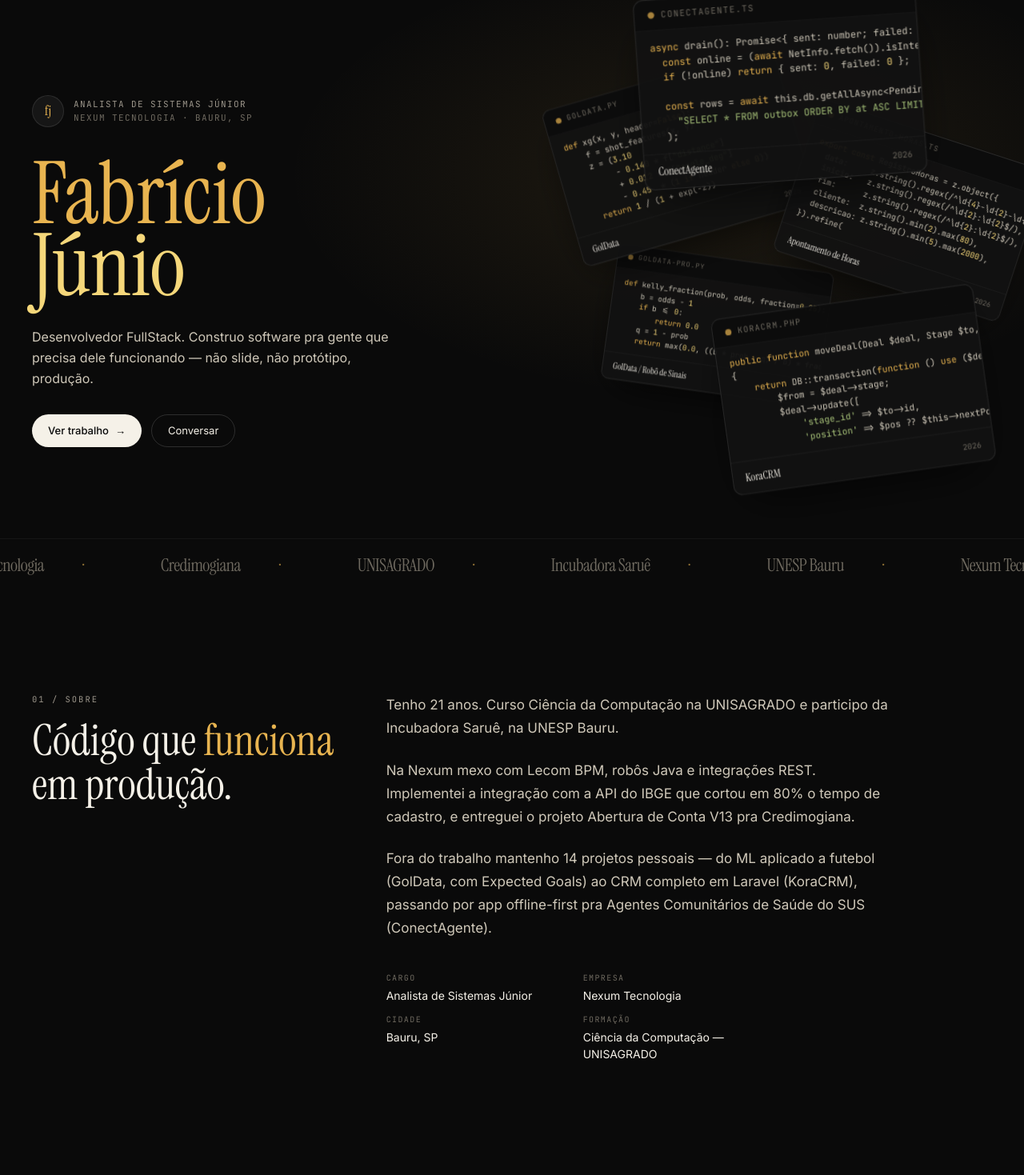
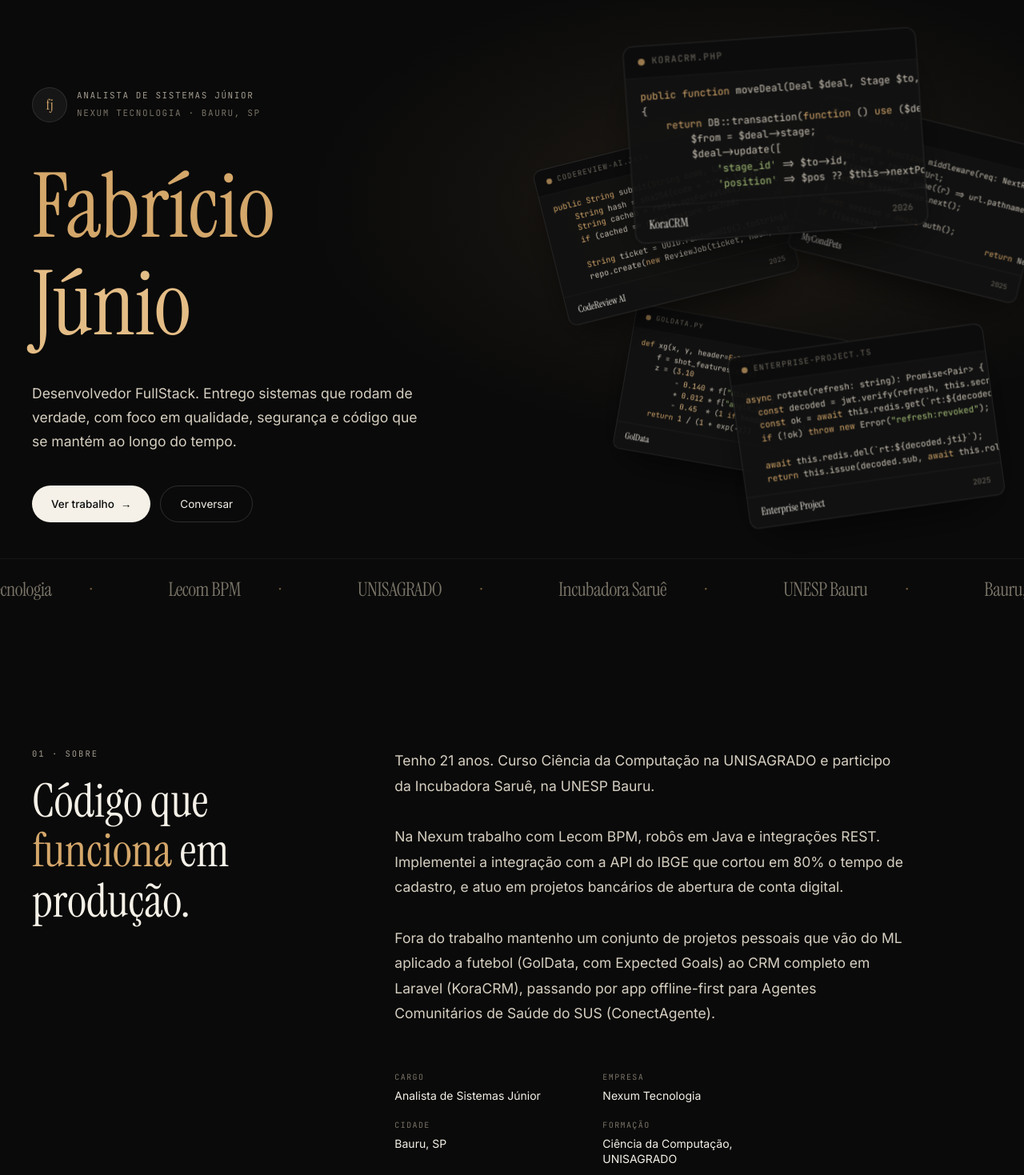
Before and after one commit to fabriciojunio/portfolio, a React (Vite) app: page /projetos/goldata.py in a window 1280 px wide. Shown: the part 61-1530 px from the top of the page at 80% size. Built offline with nearby package versions, Linux system fonts and the light colour scheme.

Commit message:
style: refina visual e qualidade: paleta, arejamento, testes unitários

```diff
--- a/index.html
+++ b/index.html
@@ -6,10 +6,10 @@
     <meta name="viewport" content="width=device-width, initial-scale=1.0, viewport-fit=cover" />
     <meta name="theme-color" content="#0a0a0a" />
 
-    <title>Fabrício Júnio — Desenvolvedor FullStack</title>
+    <title>Fabrício Júnio · Desenvolvedor FullStack</title>
     <meta
       name="description"
-      content="Fabrício Júnio, desenvolvedor FullStack na Nexum Tecnologia. 14 projetos em Java, Python, TypeScript e PHP — do ML aplicado a futebol ao CRM em Laravel."
+      content="Fabrício Júnio, desenvolvedor FullStack na Nexum Tecnologia. Projetos em Java, Python, TypeScript e PHP: do ML aplicado a futebol ao CRM em Laravel."
     />
     <meta
       name="keywords"
@@ -19,18 +19,18 @@
 
     <meta property="og:type" content="website" />
     <meta property="og:locale" content="pt_BR" />
-    <meta property="og:title" content="Fabrício Júnio — Desenvolvedor FullStack" />
+    <meta property="og:title" content="Fabrício Júnio · Desenvolvedor FullStack" />
     <meta
       property="og:description"
-      content="14 projetos em produção. Java, Python, TypeScript, PHP e ML aplicado."
+      content="Projetos em produção. Java, Python, TypeScript, PHP e ML aplicado."
     />
     <meta property="og:image" content="/og-image.png" />
 
     <meta name="twitter:card" content="summary_large_image" />
-    <meta name="twitter:title" content="Fabrício Júnio — Desenvolvedor FullStack" />
+    <meta name="twitter:title" content="Fabrício Júnio · Desenvolvedor FullStack" />
     <meta
       name="twitter:description"
-      content="14 projetos em produção. Java, Python, TypeScript, PHP e ML aplicado."
+      content="Projetos em produção. Java, Python, TypeScript, PHP e ML aplicado."
     />
     <meta name="twitter:image" content="/og-image.png" />
   </head>
--- a/src/index.css
+++ b/src/index.css
@@ -10,8 +10,9 @@
   --text: #f5f1e8;
   --text-muted: #9b958a;
   --text-dim: #6f6a60;
-  --accent: #e8b450;
-  --accent-soft: #f5d77a;
+  --accent: #d4a76a;
+  --accent-soft: #e4bd86;
+  --accent-cool: #7da3c4;
 }
 
 html,
@@ -41,10 +42,6 @@
   box-sizing: border-box;
 }
 
-::selection {
-  background-color: rgba(232, 180, 80, 0.32);
-  color: #ffffff;
-}
 
 ::-webkit-scrollbar {
   width: 10px;
@@ -90,11 +87,16 @@
 }
 
 /* Syntax highlighting minimo (usado em Cards3D e SnippetView) */
-.syn-k { color: #e8b450; }                  /* keyword */
-.syn-s { color: #a9c47a; }                  /* string */
-.syn-n { color: #f5d77a; }                  /* number */
-.syn-c { color: #6f6a60; font-style: italic; } /* comment */
-.syn-t { color: #6a93c4; }                  /* type / classname */
+.syn-k { color: #d4a76a; }                  /* keyword (ambar quente) */
+.syn-s { color: #a9c47a; }                  /* string (verde sutil)   */
+.syn-n { color: #e4bd86; }                  /* number (ambar palido)  */
+.syn-c { color: #6f6a60; font-style: italic; } /* comment              */
+.syn-t { color: #7da3c4; }                  /* type / classname (azul-aco) */
+
+::selection {
+  background-color: rgba(212, 167, 106, 0.32);
+  color: #ffffff;
+}
 
 @keyframes cardFloat {
   0%, 100% { transform: translateY(0); }
--- a/src/site/About.tsx
+++ b/src/site/About.tsx
@@ -2,32 +2,32 @@
 
 export default function About() {
   return (
-    <section id="sobre" className="relative py-24 md:py-32 px-6 md:px-10 max-w-[1280px] mx-auto">
-      <div className="grid lg:grid-cols-[1fr_2fr] gap-10 lg:gap-16">
+    <section id="sobre" className="relative py-28 md:py-40 px-6 md:px-10 max-w-[1280px] mx-auto">
+      <div className="grid lg:grid-cols-[1fr_2fr] gap-12 lg:gap-20">
         <div>
-          <p className="font-mono text-[10.5px] uppercase tracking-[2px] text-[#9b958a]">
-            01 / sobre
+          <p className="font-mono text-[10.5px] uppercase tracking-[2px] text-[#a39c8f]">
+            01 · sobre
           </p>
-          <h2 className="mt-4 font-serif text-[42px] md:text-[54px] leading-[1.02] text-[#f5f1e8]">
-            Código que <em className="text-[#e8b450] not-italic">funciona</em> em produção.
+          <h2 className="mt-5 font-serif text-[42px] md:text-[58px] leading-[1.08] text-[#f5f1e8]">
+            Código que <em className="text-[#d4a76a] not-italic">funciona</em> em produção.
           </h2>
         </div>
 
-        <div className="space-y-6">
+        <div className="space-y-8">
           {SOBRE.longBio.map((p, i) => (
             <p
               key={i}
-              className="font-sans text-[15.5px] md:text-[17px] leading-[1.7] text-[#cfc8b9] max-w-[640px]"
+              className="font-sans text-[16px] md:text-[17.5px] leading-[1.8] text-[#d6cfc1] max-w-[640px]"
             >
               {p}
             </p>
           ))}
 
-          <div className="pt-4 grid grid-cols-2 gap-x-8 gap-y-3 max-w-[460px]">
+          <div className="pt-6 grid grid-cols-2 gap-x-10 gap-y-5 max-w-[480px]">
             <Info k="Cargo"    v={SOBRE.cargo} />
             <Info k="Empresa"  v={SOBRE.empresa} />
             <Info k="Cidade"   v={SOBRE.cidade} />
-            <Info k="Formação" v="Ciência da Computação — UNISAGRADO" />
+            <Info k="Formação" v="Ciência da Computação, UNISAGRADO" />
           </div>
         </div>
       </div>
@@ -38,8 +38,8 @@
 function Info({ k, v }: { k: string; v: string }) {
   return (
     <div>
-      <div className="font-mono text-[10px] uppercase tracking-[1.4px] text-[#6f6a60]">{k}</div>
-      <div className="font-sans text-[14px] text-[#f5f1e8] mt-1">{v}</div>
+      <div className="font-mono text-[10px] uppercase tracking-[1.4px] text-[#7a7468]">{k}</div>
+      <div className="font-sans text-[14px] text-[#f5f1e8] mt-1.5 leading-snug">{v}</div>
     </div>
   );
 }
--- a/src/site/Cards3D.tsx
+++ b/src/site/Cards3D.tsx
@@ -4,12 +4,15 @@
 // Cinco cartas com snippet de projetos reais flutuando em perspectiva
 // 3D, com parallax suave seguindo o mouse e idle float continuo.
 
+// Ordem definida pelo dono do portfolio: KoraCRM em destaque
+// (z=0, scale maior, centro), seguido de CodeReview AI, MyCondPets,
+// GolData e Enterprise Project.
 const PICKED = [
+  "koracrm",
+  "codereview-ai",
+  "mycondpets",
   "goldata",
-  "conectagente",
-  "apontamento-horas",
-  "goldata-pro",
-  "koracrm",
+  "enterprise-project",
 ];
 
 interface CardConfig {
@@ -21,12 +24,15 @@
   delay: number; // delay da animacao idle
 }
 
+// Primeiro item (KoraCRM) e o destaque: z=0 (frente), maior escala,
+// centro do palco. Os outros distribuidos em torno em profundidades
+// variadas.
 const LAYOUT: CardConfig[] = [
-  { x:  6,  y: 10, rotZ: -16, scale: 0.96, z: -120, delay: 0   },
-  { x: 28,  y: -2, rotZ:  -4, scale: 1.04, z:    0, delay: 0.8 },
-  { x: 56,  y: 22, rotZ:  18, scale: 0.92, z:  -80, delay: 1.6 },
-  { x: 14,  y: 48, rotZ:   8, scale: 0.88, z: -140, delay: 2.4 },
-  { x: 44,  y: 58, rotZ:  -8, scale: 1.00, z:  -40, delay: 3.2 },
+  { x: 26,  y:  2, rotZ:  -4, scale: 1.08, z:    0, delay: 0   },
+  { x:  2,  y: 18, rotZ: -14, scale: 0.94, z: -110, delay: 1.0 },
+  { x: 58,  y: 14, rotZ:  14, scale: 0.92, z:  -90, delay: 2.0 },
+  { x: 16,  y: 54, rotZ:  10, scale: 0.88, z: -140, delay: 3.0 },
+  { x: 46,  y: 58, rotZ:  -8, scale: 0.98, z:  -50, delay: 4.0 },
 ];
 
 const SYNTAX = {
@@ -160,10 +166,10 @@
                       window.scrollTo({ top, behavior: "smooth" });
                     }
                   }}
-                  className="block rounded-xl bg-[#111111]/95 border border-white/10 shadow-[0_24px_60px_-20px_rgba(0,0,0,0.8)] overflow-hidden backdrop-blur-sm hover:border-[#e8b450]/40 transition-colors"
+                  className="block rounded-xl bg-[#111111]/95 border border-white/10 shadow-[0_24px_60px_-20px_rgba(0,0,0,0.8)] overflow-hidden backdrop-blur-sm hover:border-[#d4a76a]/40 transition-colors"
                 >
                   <div className="flex items-center gap-2 px-4 py-2.5 border-b border-white/5 bg-black/30">
-                    <span className="w-2 h-2 rounded-full bg-[#e8b450]/70" />
+                    <span className="w-2 h-2 rounded-full bg-[#d4a76a]/70" />
                     <span className="font-mono text-[10.5px] text-[#6f6a60] uppercase tracking-[1.2px]">
                       {p.slug}.{ext(p.snippetLang)}
                     </span>
--- a/src/site/Footer.tsx
+++ b/src/site/Footer.tsx
@@ -9,7 +9,7 @@
         <div className="flex items-center gap-5">
           <a
             href="/lab"
-            className="text-[#9b958a] hover:text-[#e8b450] transition-colors"
+            className="text-[#9b958a] hover:text-[#d4a76a] transition-colors"
             title="Experimento: o portfólio como IDE no browser"
           >
             /lab · IDE no browser
@@ -18,7 +18,7 @@
             href="https://github.com/fabriciojunio/portfolio"
             target="_blank"
             rel="noopener noreferrer"
-            className="text-[#9b958a] hover:text-[#e8b450] transition-colors"
+            className="text-[#9b958a] hover:text-[#d4a76a] transition-colors"
           >
             código deste site
           </a>
--- a/src/site/Hero.tsx
+++ b/src/site/Hero.tsx
@@ -11,60 +11,64 @@
   return (
     <section
       id="topo"
-      className="relative min-h-[100svh] pt-20 pb-12 overflow-hidden"
+      className="relative min-h-[100svh] pt-24 md:pt-28 pb-16 overflow-hidden"
     >
-      {/* halo radial sutil */}
+      {/* halo radial sutil no quadrante onde as cartas vivem */}
       <div
         className="absolute inset-0 pointer-events-none"
         style={{
           background:
-            "radial-gradient(60% 50% at 70% 35%, rgba(232,180,80,0.10), transparent 70%)",
+            "radial-gradient(60% 50% at 72% 38%, rgba(212,167,106,0.10), transparent 70%)",
         }}
       />
 
-      <div className="relative max-w-[1280px] mx-auto px-6 md:px-10 grid lg:grid-cols-[1fr_1.1fr] gap-6 lg:gap-12 items-center min-h-[80svh]">
+      <div className="relative max-w-[1280px] mx-auto px-6 md:px-10 grid lg:grid-cols-[1fr_1.1fr] gap-10 lg:gap-16 items-center min-h-[80svh]">
         <div className="relative z-10">
-          <div className="flex items-center gap-3 mb-8">
+          <div className="flex items-center gap-3 mb-12">
             <Avatar />
-            <div className="font-mono text-[11px] uppercase tracking-[1.4px] text-[#9b958a]">
+            <div className="font-mono text-[11px] uppercase tracking-[1.6px] text-[#a39c8f] leading-relaxed">
               <div>{SOBRE.cargo}</div>
-              <div className="text-[#6f6a60]">{SOBRE.empresa} · {SOBRE.cidade}</div>
+              <div className="text-[#7a7468] mt-1">
+                {SOBRE.empresa} · {SOBRE.cidade}
+              </div>
             </div>
           </div>
 
-          <h1 className="font-serif text-[#e8b450] leading-[0.95] tracking-[-0.02em]">
-            <span className="block text-[58px] sm:text-[78px] md:text-[92px] lg:text-[108px]">
+          <h1 className="font-serif text-[#d4a76a] tracking-[-0.02em]">
+            <span className="block text-[56px] sm:text-[78px] md:text-[96px] lg:text-[112px] leading-[1.02]">
               Fabrício
             </span>
-            <span className="block text-[58px] sm:text-[78px] md:text-[92px] lg:text-[108px] text-[#f5d77a] -mt-2 md:-mt-3">
+            <span className="block text-[56px] sm:text-[78px] md:text-[96px] lg:text-[112px] leading-[1.02] text-[#e4bd86] mt-1 md:mt-2">
               Júnio
             </span>
           </h1>
 
-          <p className="mt-6 max-w-[460px] text-[15px] md:text-[16px] text-[#cfc8b9] leading-relaxed font-sans">
+          <p className="mt-10 max-w-[500px] text-[16px] md:text-[17.5px] text-[#d6cfc1] leading-[1.7] font-sans">
             {SOBRE.bio}
           </p>
 
-          <div className="mt-8 flex flex-wrap gap-3">
+          <div className="mt-10 flex flex-wrap gap-3">
             <button
               type="button"
               onClick={() => onScrollTo("trabalho")}
-              className="group inline-flex items-center gap-2 px-5 py-2.5 rounded-full bg-[#f5f1e8] text-[#0a0a0a] text-[13px] font-medium hover:bg-white transition-colors"
+              className="group inline-flex items-center gap-2 px-6 py-3 rounded-full bg-[#f5f1e8] text-[#0a0a0a] text-[13.5px] font-medium hover:bg-white transition-colors"
             >
               Ver trabalho
-              <span aria-hidden className="transition-transform group-hover:translate-x-1">→</span>
+              <span aria-hidden className="transition-transform group-hover:translate-x-1">
+                →
+              </span>
             </button>
             <button
               type="button"
               onClick={() => onScrollTo("contato")}
-              className="inline-flex items-center gap-2 px-5 py-2.5 rounded-full border border-white/15 text-[#f5f1e8] text-[13px] hover:border-[#e8b450]/60 hover:text-[#e8b450] transition-colors"
+              className="inline-flex items-center gap-2 px-6 py-3 rounded-full border border-white/15 text-[#f5f1e8] text-[13.5px] hover:border-[#d4a76a]/60 hover:text-[#d4a76a] transition-colors"
             >
               Conversar
             </button>
           </div>
         </div>
 
-        <div className="relative lg:h-[640px] h-[460px]">
+        <div className="relative lg:h-[660px] h-[460px]">
           <Suspense fallback={null}>
             <Cards3D />
           </Suspense>
@@ -78,8 +82,8 @@
 
 function Avatar() {
   return (
-    <div className="w-10 h-10 rounded-full bg-[#161616] border border-white/10 flex items-center justify-center overflow-hidden">
-      <span className="font-serif text-[#e8b450] text-[17px]">fj</span>
+    <div className="w-11 h-11 rounded-full bg-[#161616] border border-white/10 flex items-center justify-center overflow-hidden">
+      <span className="font-serif text-[#d4a76a] text-[18px] leading-none">fj</span>
     </div>
   );
 }
@@ -88,14 +92,14 @@
   const doubled = [...items, ...items];
   return (
     <div className="absolute bottom-0 left-0 right-0 border-t border-white/5 bg-[#0a0a0a]/60 overflow-hidden">
-      <div className="flex items-center gap-12 py-4 px-6 md:px-10 animate-[marquee_36s_linear_infinite] whitespace-nowrap">
+      <div className="flex items-center gap-12 py-5 px-6 md:px-10 animate-[marquee_36s_linear_infinite] whitespace-nowrap">
         {doubled.map((it, i) => (
           <span
             key={i}
-            className="font-serif text-[18px] md:text-[22px] text-[#6f6a60] tracking-tight"
+            className="font-serif text-[19px] md:text-[24px] text-[#7a7468] tracking-tight"
           >
             {it}
-            <span className="text-[#e8b450]/60 mx-12">·</span>
+            <span className="text-[#d4a76a]/50 mx-12">·</span>
           </span>
         ))}
       </div>
--- a/src/site/Nav.tsx
+++ b/src/site/Nav.tsx
@@ -5,8 +5,8 @@
 }
 
 const ITEMS = [
+  { id: "sobre",     label: "Sobre" },
   { id: "trabalho",  label: "Trabalho" },
-  { id: "sobre",     label: "Sobre" },
   { id: "stack",     label: "Stack" },
   { id: "contato",   label: "Contato" },
 ];
@@ -95,7 +95,7 @@
               href="https://github.com/fabriciojunio"
               target="_blank"
               rel="noopener noreferrer"
-              className="text-left py-1 text-[#e8b450]"
+              className="text-left py-1 text-[#d4a76a]"
             >
               GitHub →
             </a>
--- a/src/site/SnippetView.tsx
+++ b/src/site/SnippetView.tsx
@@ -45,7 +45,7 @@
     <div className="bg-[#111111] border border-white/10 rounded-lg overflow-hidden">
       <div className="flex items-center justify-between px-4 py-2.5 border-b border-white/5 bg-black/30">
         <div className="flex items-center gap-2">
-          <span className="w-1.5 h-1.5 rounded-full bg-[#e8b450]/70" />
+          <span className="w-1.5 h-1.5 rounded-full bg-[#d4a76a]/70" />
           <span className="font-mono text-[11px] text-[#9b958a]">{filename}</span>
         </div>
         <span className="font-mono text-[10px] uppercase tracking-[1.4px] text-[#6f6a60]">
--- a/src/site/data.ts
+++ b/src/site/data.ts
@@ -256,14 +256,14 @@
   cargo: "Analista de Sistemas Júnior",
   empresa: "Nexum Tecnologia",
   cidade: "Bauru, SP",
-  bio: "Desenvolvedor FullStack. Construo software pra gente que precisa dele funcionando — não slide, não protótipo, produção.",
+  bio: "Desenvolvedor FullStack. Entrego sistemas que rodam de verdade, com foco em qualidade, segurança e código que se mantém ao longo do tempo.",
   longBio: [
     "Tenho 21 anos. Curso Ciência da Computação na UNISAGRADO e participo da Incubadora Saruê, na UNESP Bauru.",
-    "Na Nexum mexo com Lecom BPM, robôs Java e integrações REST. Implementei a integração com a API do IBGE que cortou em 80% o tempo de cadastro, e entreguei o projeto Abertura de Conta V13 pra Credimogiana.",
-    "Fora do trabalho mantenho 14 projetos pessoais — do ML aplicado a futebol (GolData, com Expected Goals) ao CRM completo em Laravel (KoraCRM), passando por app offline-first pra Agentes Comunitários de Saúde do SUS (ConectAgente).",
+    "Na Nexum trabalho com Lecom BPM, robôs em Java e integrações REST. Implementei a integração com a API do IBGE que cortou em 80% o tempo de cadastro, e atuo em projetos bancários de abertura de conta digital.",
+    "Fora do trabalho mantenho um conjunto de projetos pessoais que vão do ML aplicado a futebol (GolData, com Expected Goals) ao CRM completo em Laravel (KoraCRM), passando por app offline-first para Agentes Comunitários de Saúde do SUS (ConectAgente).",
   ],
   contato: {
-    email: "fabriciojadias@gmail.com",
+    email: "junioad555@gmail.com",
     github: "https://github.com/fabriciojunio",
     linkedin: "https://www.linkedin.com/in/fabr%C3%ADcioj%C3%BAnio/",
   },
@@ -294,8 +294,9 @@
 
 export const EMPRESAS = [
   "Nexum Tecnologia",
-  "Credimogiana",
+  "Lecom BPM",
   "UNISAGRADO",
   "Incubadora Saruê",
   "UNESP Bauru",
+  "Bauru, SP",
 ];
```
Also changed, not shown: src/site/Contact.tsx (+11 -11 lines), src/site/Stack.tsx (+12 -12 lines), src/site/Work.tsx (+39 -26 lines), public/favicon.svg, 1 other file (tests, documents, lock files or other folders).
